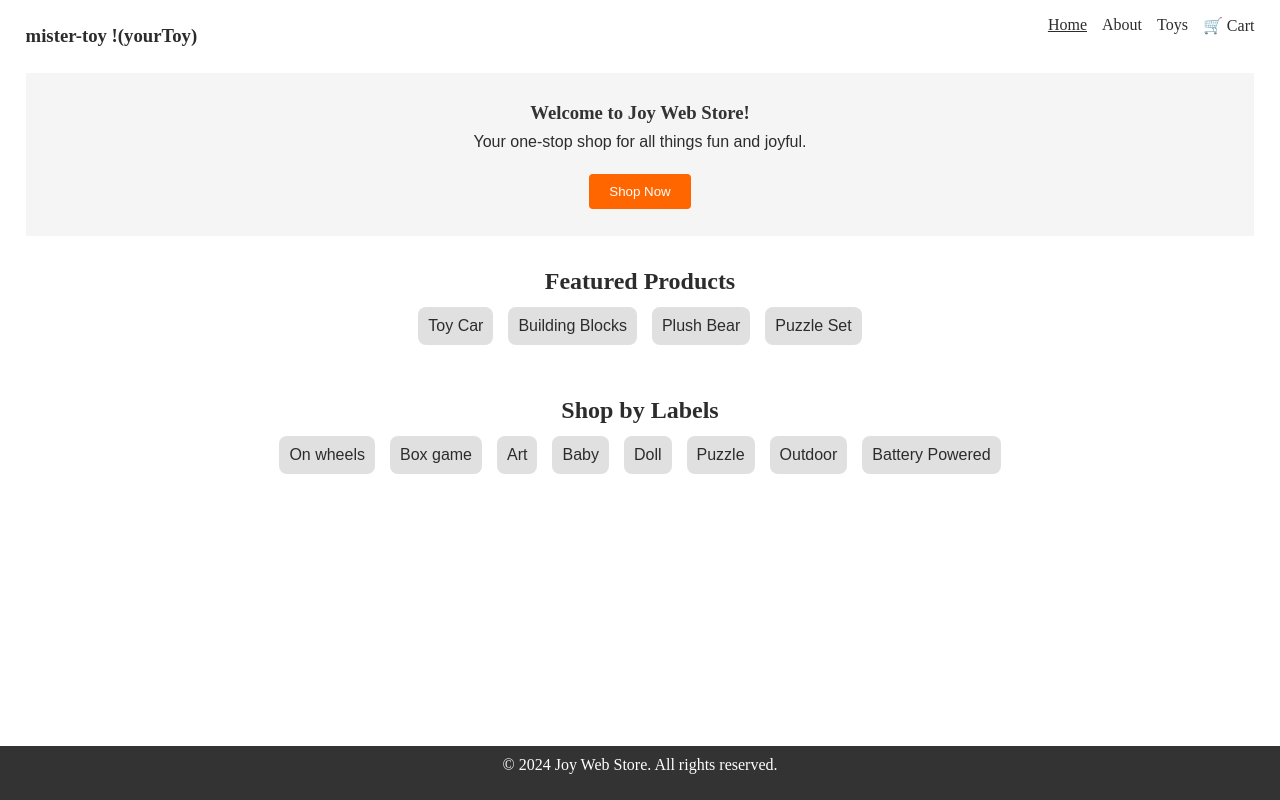
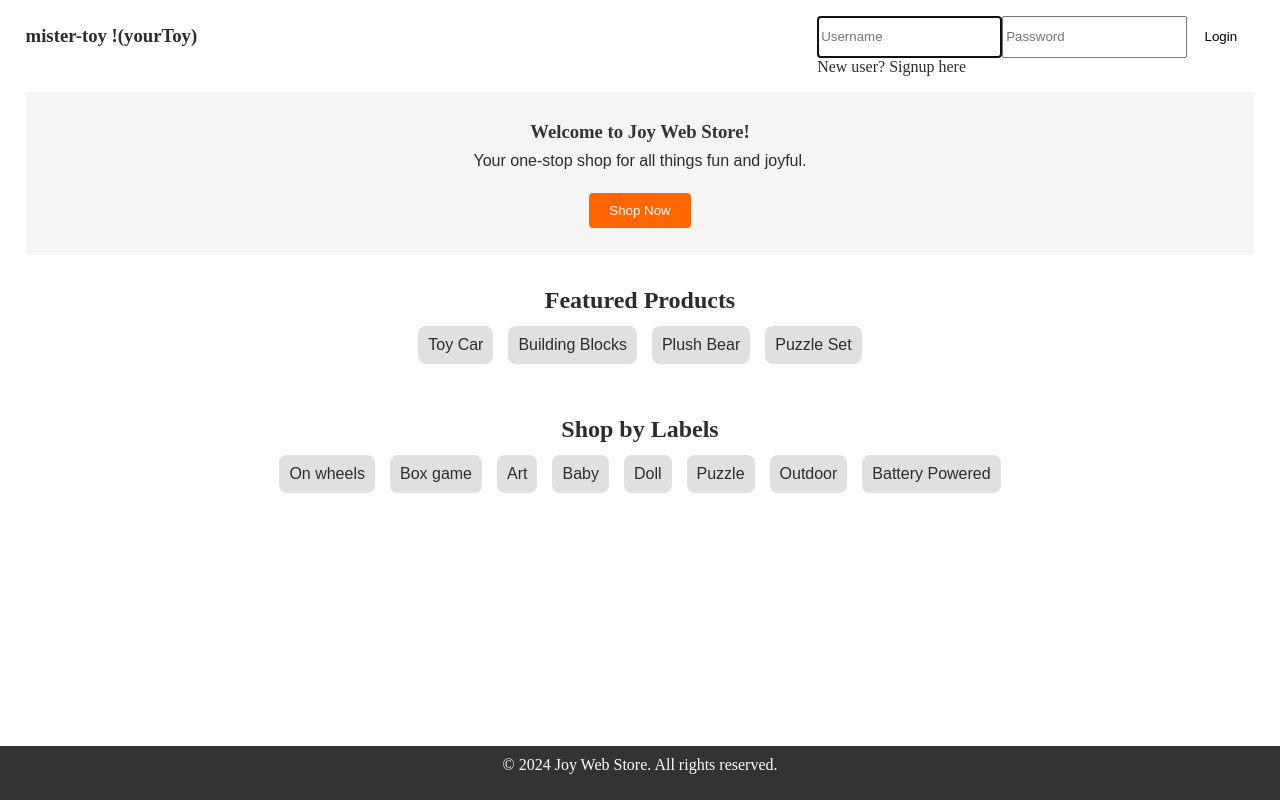
Before and after one commit to AviMuseri/mistertoy-frontend, a React (Vite) app in the folder mistertoy-frontend/: page / in a window 1280 px wide. Built offline with nearby package versions, Linux system fonts and the light colour scheme; a web font is replaced by a local one.

Commit message:
Add a login user

```diff
--- a/mistertoy-frontend/src/assets/style/cmps/AppHeader.scss
+++ b/mistertoy-frontend/src/assets/style/cmps/AppHeader.scss
@@ -8,3 +8,7 @@
     display: flex;
     gap: 15px;
 }
+
+.nav-bar-container {
+    gap: 15px;
+}
--- a/mistertoy-frontend/src/cmps/AppHeader.jsx
+++ b/mistertoy-frontend/src/cmps/AppHeader.jsx
@@ -1,19 +1,48 @@
-import { NavLink } from "react-router-dom";
+import { useState } from "react"
+
+import { NavLink, useNavigate } from 'react-router-dom'
+import { userService } from '../services/user.service.js'
+import { LoginSignup } from './LoginSignup.jsx'
+import { UserMsg } from './UserMsg.jsx'
 
 export function AppHeader() {
+    const [user, setUser] = useState(userService.getLoggedInUser())
+    const navigate = useNavigate()
+
+    function onLogout() {
+        userService.logout().then(() => {
+            setUser(null)
+            navigate('/')
+        })
+    }
     return (
+        <>
             <header className="app-header full main-layout">
                 <section className="header-container flex justify-between">
                     <h1>mister-toy !(yourToy)</h1>
-                <nav className="app-nav">
+                    {!user && <LoginSignup setUser={setUser} />}
+                    {user && (
+                        <div className="nav-bar-container flex space-between">
+
+                            <nav className="app-nav flex">
                                 <NavLink to="/" >Home</NavLink>
                                 <NavLink to="/about" >About</NavLink>
                                 <NavLink to="/toy" >Toys</NavLink>
                                 <a href="#">🛒 Cart</a>
+                            </nav>
 
-                </nav>
+                            <div className="app-nav flex">
+                                <p className="user">Hello {user.fullname}</p>
+                                <button className="btn" onClick={onLogout}>
+                                    Logout
+                                </button>
+                            </div>
+                        </div>
+                    )}
                 </section>
             </header>
+            <UserMsg />
+        </>
 
     )
 }
--- /dev/null
+++ b/mistertoy-frontend/src/cmps/LoginForm.jsx
@@ -0,0 +1,55 @@
+import { userService } from '../services/user.service.js'
+
+import { useState } from "react"
+export function LoginForm({ onLogin, isSignup }) {
+    const [credentials, setCredentials] = useState(
+        userService.getEmptyCredentials()
+    )
+
+    function handleChange({ target }) {
+        const { name: field, value } = target
+        setCredentials(prevState => {
+            return { ...prevState, [field]: value }
+        })
+    }
+
+    function handleSubmit(ev) {
+        ev.preventDefault()
+        onLogin(credentials)
+    }
+
+    const { fullname, username, password } = credentials
+
+    return (
+        <form className="form flex" onSubmit={handleSubmit}>
+            <input
+                type="text"
+                name="username"
+                value={username}
+                placeholder="Username"
+                onChange={handleChange}
+                required
+                autoFocus
+            />
+            <input
+                type="password"
+                name="password"
+                value={password}
+                placeholder="Password"
+                onChange={handleChange}
+                required
+            />
+            {isSignup && (
+                <input
+                    type="text"
+                    name="fullname"
+                    value={fullname}
+                    placeholder="Full name"
+                    onChange={handleChange}
+                    required
+                />
+            )}
+            <button className="btn">{isSignup ? 'Signup' : 'Login'}</button>
+        </form>
+    )
+}
--- /dev/null
+++ b/mistertoy-frontend/src/cmps/LoginSignup.jsx
@@ -0,0 +1,51 @@
+import { showErrorMsg, showSuccessMsg } from '../services/event-bus.service.js'
+import { userService } from '../services/user.service.js'
+import { LoginForm } from './LoginForm.jsx'
+
+import { useState } from "react"
+
+export function LoginSignup({ setUser }) {
+  const [isSignup, setIsSignUp] = useState(false)
+
+  function onLogin(credentials) {
+    isSignup ? signup(credentials) : login(credentials)
+  }
+
+  function login(credentials) {
+    userService
+      .login(credentials)
+      .then(user => {
+        setUser(user)
+      })
+      .then(() => {
+        showSuccessMsg('Logged in successfully')
+      })
+      .catch(err => {
+        console.log('err', err)
+        showErrorMsg('Oops try again')
+      })
+  }
+
+  function signup(credentials) {
+    userService
+      .signup(credentials)
+      .then(setUser)
+      .then(() => {
+        showSuccessMsg('Signed in successfully')
+      })
+      .catch(err => {
+        showErrorMsg('Oops try again')
+      })
+  }
+
+  return (
+    <section className="login">
+      <LoginForm onLogin={onLogin} isSignup={isSignup} />
+      <div className="btns">
+        <a href="#" onClick={() => setIsSignUp(prev => !prev)}>
+          {isSignup ? 'Already a member? Login' : 'New user? Signup here'}
+        </a>
+      </div>
+    </section>
+  )
+}
--- /dev/null
+++ b/mistertoy-frontend/src/cmps/UserMsg.jsx
@@ -0,0 +1,33 @@
+import { eventBusService } from '../services/event-bus.service'
+import { useEffect, useState } from "react"
+
+export function UserMsg() {
+  const [msg, setMsg] = useState(null)
+
+  useEffect(() => {
+    // Here we listen to the event that we emited, its important to remove the listener
+    const removeEvent = eventBusService.on('show-user-msg', msg => {
+      setMsg(msg)
+      setTimeout(() => {
+        setMsg(null)
+      }, 2500)
+    })
+
+    return () => removeEvent()
+  }, [])
+
+  if (!msg || !msg.txt) return <span></span>
+  const msgClass = msg.type || ''
+  return (
+    <section className={'user-msg ' + msgClass}>
+      <button
+        onClick={() => {
+          setMsg(null)
+        }}
+      >
+        x
+      </button>
+      {msg.txt}
+    </section>
+  )
+}
--- /dev/null
+++ b/mistertoy-frontend/src/services/user.service.js
@@ -0,0 +1,81 @@
+import axios from "axios"
+import { httpService } from "./http.service"
+
+export const userService = {
+  login,
+  signup,
+  logout,
+  getLoggedInUser,
+
+  query,
+  get,
+  remove,
+  getEmptyCredentials,
+}
+
+const STORAGE_KEY_LOGGEDIN_USER = 'loggedInUser'
+
+function login({ username, password }) {
+  return axios
+    .post('//localhost:3030/api/auth/login', { username, password })
+    .then(res => res.data)
+    .then(user => {
+      _setLoggedinUser(user)
+      return user
+    })
+}
+
+function signup(credentials) {
+  console.log(credentials);
+
+  return axios
+    .post('//localhost:3030/api/auth/signup', credentials)
+    .then(res => res.data)
+    .then(user => {
+      _setLoggedinUser(user)
+      return user
+    })
+}
+
+function logout() {
+  return axios.post('//localhost:3030/api/auth/logout').then(() => {
+    sessionStorage.removeItem(STORAGE_KEY_LOGGEDIN_USER)
+  })
+}
+
+function getLoggedInUser() {
+  return JSON.parse(sessionStorage.getItem(STORAGE_KEY_LOGGEDIN_USER))
+}
+
+function query() {
+  return axios.get('/api/user').then(res => res.data)
+}
+
+function get(userId) {
+  return axios
+    .get('/api/user/' + userId)
+    .then(res => res.data)
+    .catch(err => console.log(err))
+}
+
+function remove(userId) {
+  return axios.delete('/api/user/' + userId)
+}
+
+function getEmptyCredentials() {
+  return {
+    username: '',
+    password: '',
+    fullname: '',
+  }
+}
+
+function _setLoggedinUser(user) {
+  const userToSave = {
+    _id: user._id,
+    fullname: user.fullname,
+    isAdmin: user.isAdmin,
+  }
+  sessionStorage.setItem(STORAGE_KEY_LOGGEDIN_USER, JSON.stringify(userToSave))
+  return userToSave
+}
```
Lines whose indentation alone changed are shown as unchanged.
